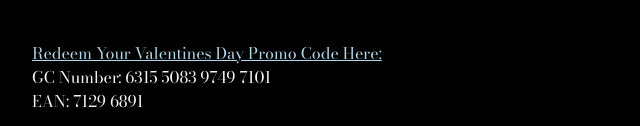
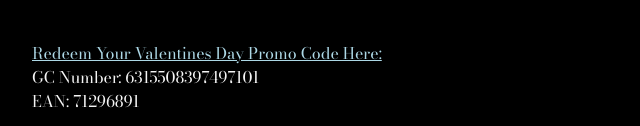
Before and after one commit to jmohr17/pet-theft-awareness-day-2024, a plain HTML site: page index.html in a window 1280 px wide. Shown: the part 963-1089 px from the top of the page, 292-932 px from the left. Drawn offline with nearby package versions, Linux system fonts and the light colour scheme.

Commit message:
Update index.html

```diff
--- a/index.html
+++ b/index.html
@@ -3,6 +3,7 @@
   <head>
     <meta charset="UTF-8" />
     <meta name="viewport" content="width=device-width, initial-scale=1.0" />
+    <meta name="format-detection" content="telephone=no">
     <title>Happy Pet Theft Awareness Day!</title>
     <link rel="preconnect" href="https://fonts.googleapis.com" />
     <link rel="preconnect" href="https://fonts.gstatic.com" crossorigin />
@@ -70,9 +71,9 @@
           ><br />Redeem Your Valentines Day Promo Code Here:</a
         >
         <br />
-        GC Number: 6315 5083 9749 7101
+        GC Number: 6315508397497101
         <br />
-        EAN: 7129 6891
+        EAN: 71296891
       </p>
     </div>
   </body>
```
